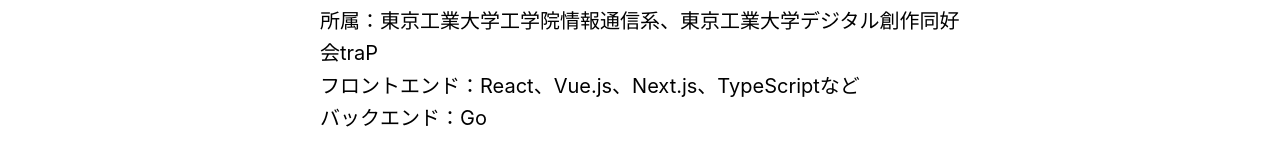
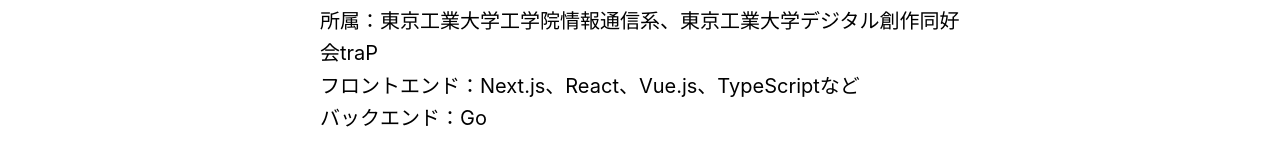
Before and after one commit to mehm8128/mehm8128-portfolio, a Next.js app: page / in a window 1280 px wide. Shown: the part 216-376 px from the top of the page. Built offline with nearby package versions, Linux system fonts and the light colour scheme.

Commit message:
sort frontend langs

```diff
--- a/src/pages/index.tsx
+++ b/src/pages/index.tsx
@@ -23,7 +23,7 @@
 				<p>ここはmehm8128（読み方：めふも）のポートフォリオサイトです。</p>
 				<ul>
 					<li>所属：東京工業大学工学院情報通信系、東京工業大学デジタル創作同好会traP</li>
-					<li>フロントエンド：React、Vue.js、Next.js、TypeScriptなど</li>
+					<li>フロントエンド：Next.js、React、Vue.js、TypeScriptなど</li>
 					<li>バックエンド：Go</li>
 				</ul>
 			</div>
```
